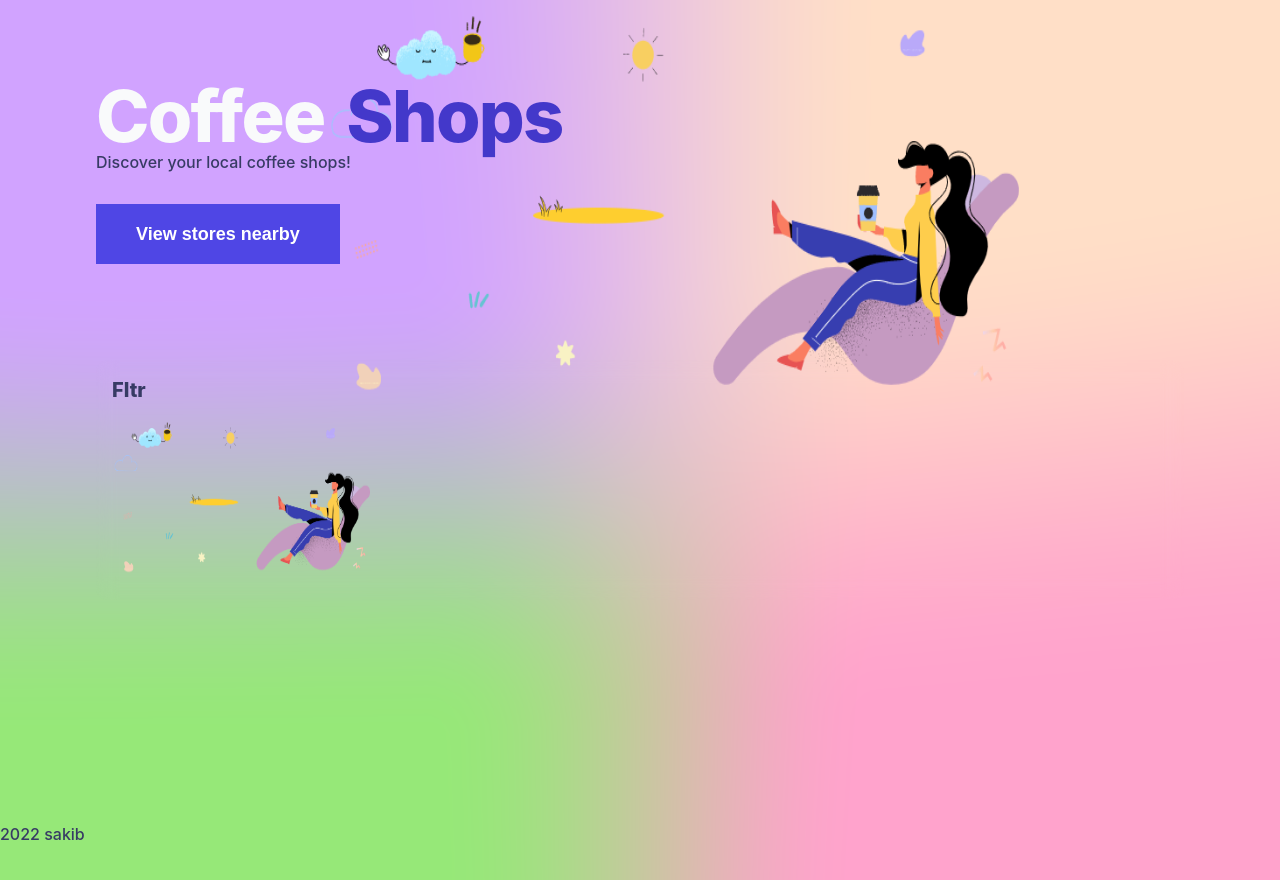
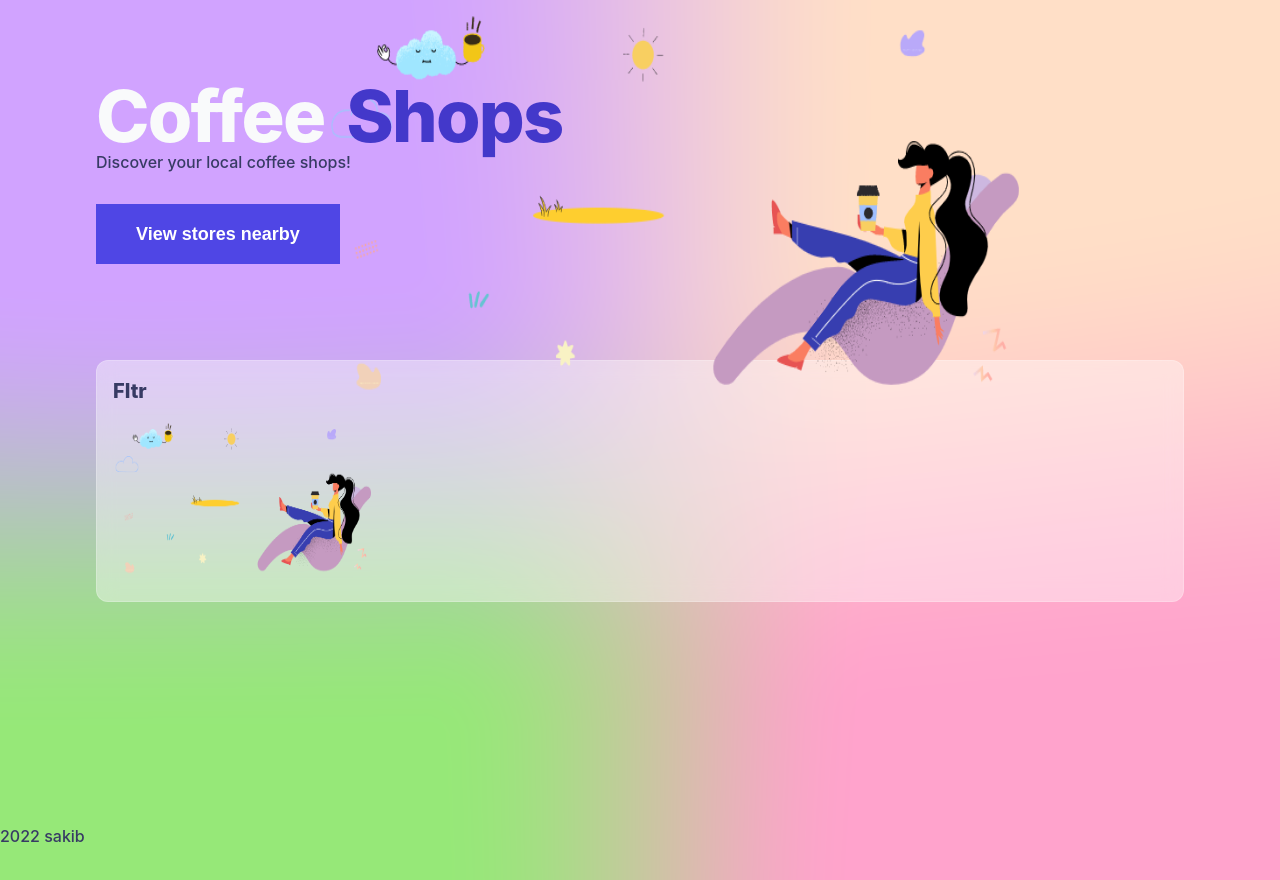
Before and after one commit to sakibshaik/coffee-shops, a Next.js app: page / in a window 1280 px wide. Built offline with nearby package versions, Linux system fonts and the light colour scheme.

Commit message:
adding more styling to card component

```diff
--- a/components/card.js
+++ b/components/card.js
@@ -1,11 +1,12 @@
 import Image from "next/image";
 import Link from "next/link";
 import styles from '../styles/card.module.css'
+import cls from "classnames";
 
 const Card = (props) => {
     return     <Link href={props.href}>
         <a className={styles.cardLink}>
-            <div className={styles.container}>
+            <div className={cls("glass",styles.container)}>
                 <div className={styles.cardHeaderWrapper}>
                     <h2 className={styles.cardHeader}>{props.name}</h2>
                 </div>
--- a/package.json
+++ b/package.json
@@ -9,6 +9,7 @@
     "lint": "next lint"
   },
   "dependencies": {
+    "classnames": "^2.3.2",
     "next": "12.3.1",
     "react": "18.2.0",
     "react-dom": "18.2.0"
```
Also changed, not shown: 1 other file (tests, documents, lock files or other folders).
